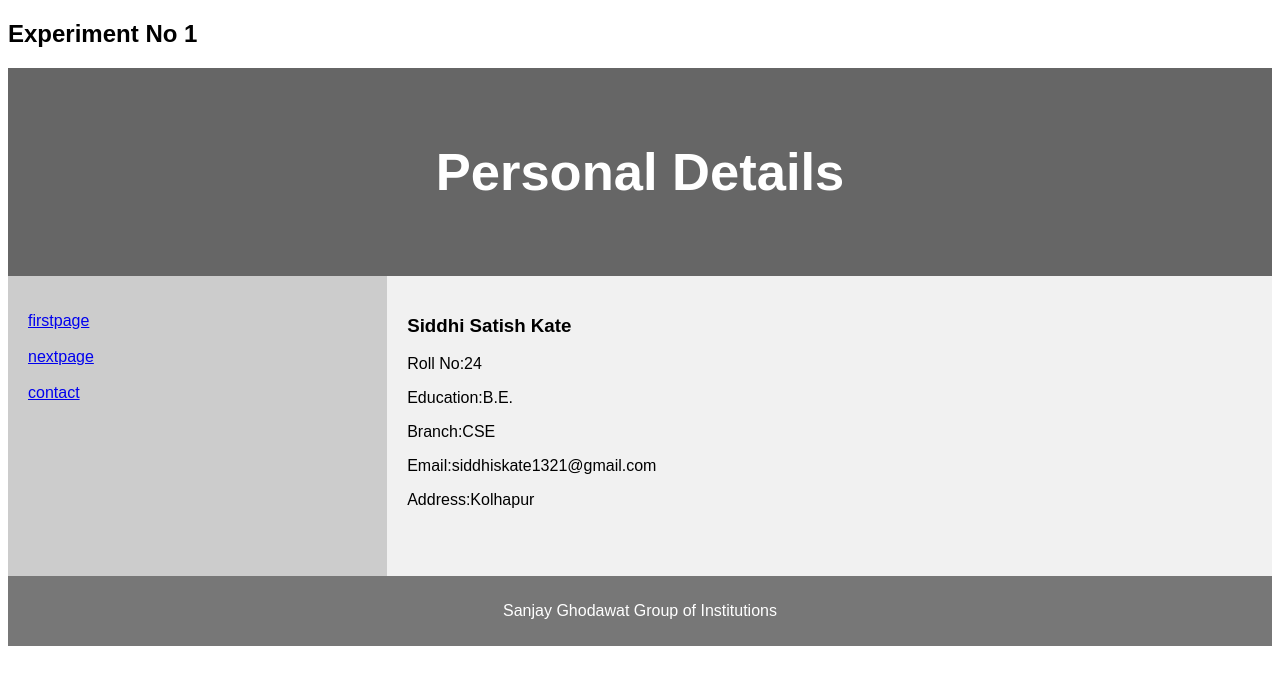
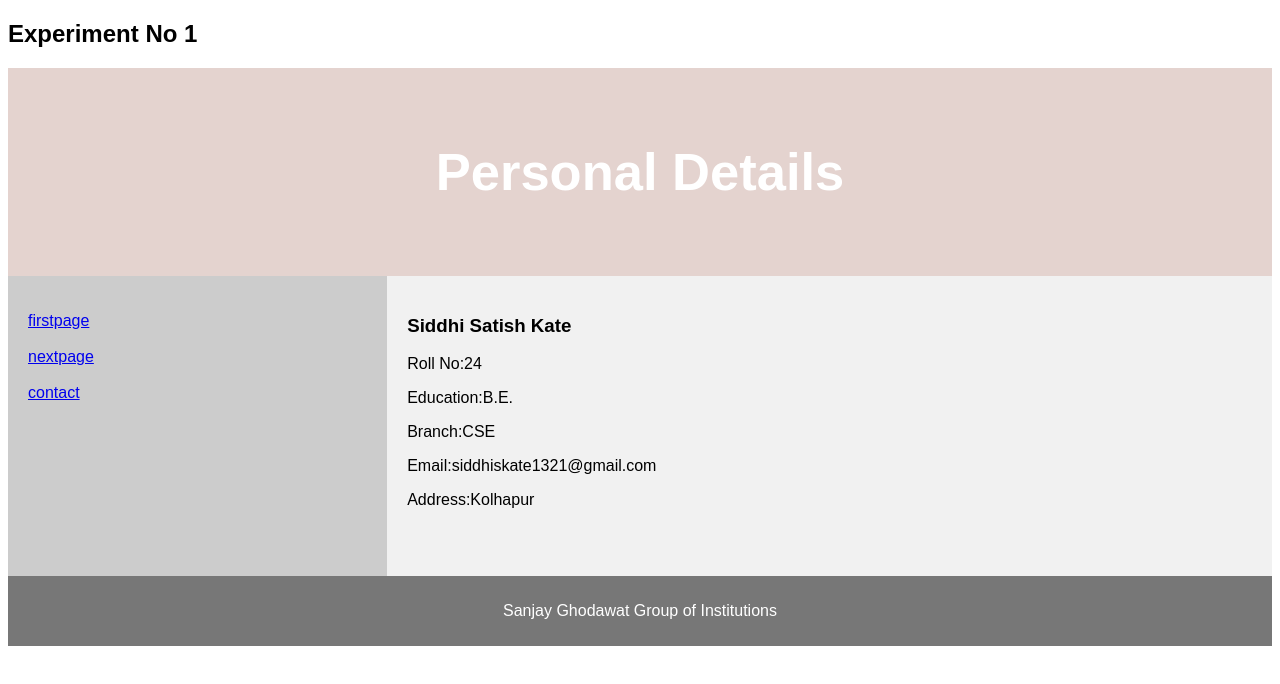
Before and after one commit to 8208926196/WT_Siddhi_Kate, a plain HTML site: page index.html in a window 1280 px wide. Drawn offline with Linux system fonts and the light colour scheme.

Commit message:
Update index.html

```diff
--- a/index.html
+++ b/index.html
@@ -14,7 +14,7 @@ body {
 
 /* Style the header */
 header {
-  background-color: #666;
+  background-color: #e4d3cf;
   padding: 30px;
   text-align: center;
   font-size: 35px;
```
